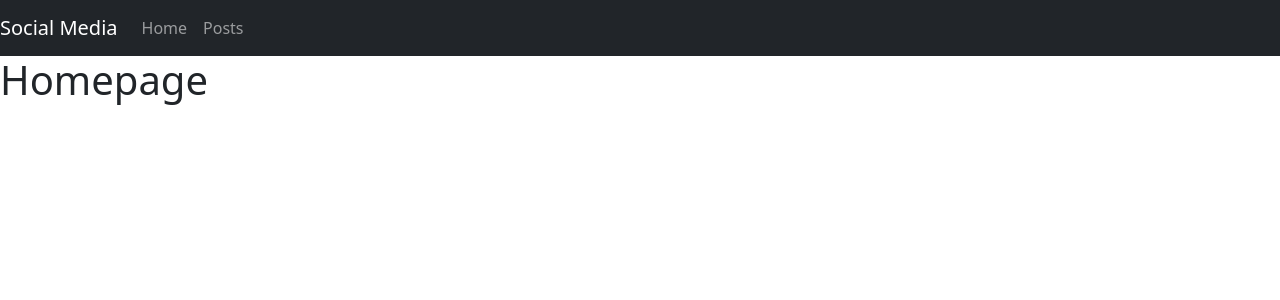
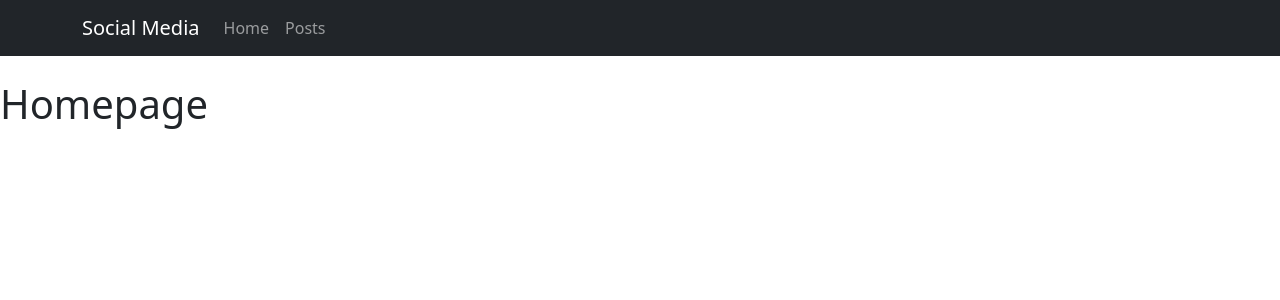
Before and after one commit to DanDaMan23/ReactSocialMedia, a React (Create React App) app: page /home in a window 1280 px wide. Shown: the top 300 px of the page. Built offline with nearby package versions, Linux system fonts and the light colour scheme.

Commit message:
Navbar Finalized

```diff
--- a/src/containers/NavBar.tsx
+++ b/src/containers/NavBar.tsx
@@ -5,6 +5,7 @@ const NavBar: React.FC = (props) => {
   return (
     <div>
       <nav className="navbar navbar-expand-lg navbar-dark bg-dark">
+        <div className="container">
           <a className="navbar-brand" href="#">
             Social Media
           </a>
@@ -29,7 +30,9 @@ const NavBar: React.FC = (props) => {
               </Link>
             </div>
           </div>
+        </div>
       </nav>
+      <br/>
     </div>
   );
 };
```
Also changed, not shown: 1 other file (tests, documents, lock files or other folders). Lines whose indentation alone changed are shown as unchanged.
